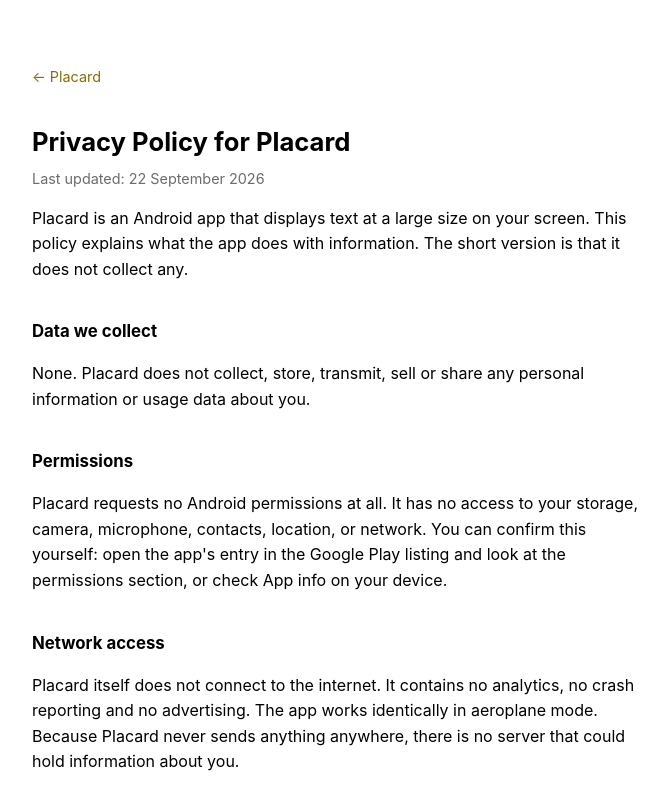
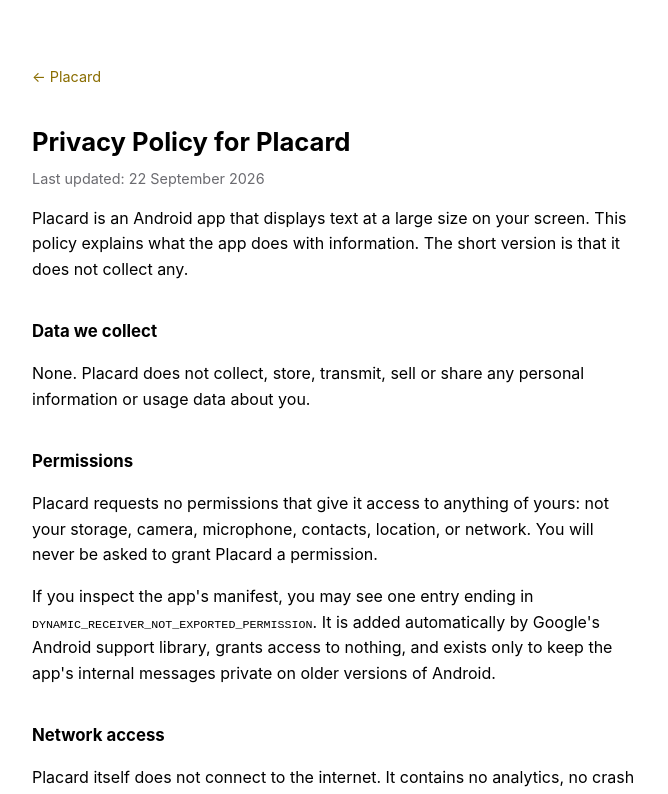
Before and after one commit to meuleman/silverline, a plain HTML site: page placard/privacy/index.html in a window 1280 px wide. Shown: the top 794 px of the page, without its empty margins (304-972 px from the left). Drawn offline with Linux system fonts and the light colour scheme.

Commit message:
changed privacy policy etc

```diff
--- a/placard/privacy/index.html
+++ b/placard/privacy/index.html
@@ -41,10 +41,16 @@
 
 <h2>Permissions</h2>
 <p>
-  Placard requests no Android permissions at all. It has no access to your
-  storage, camera, microphone, contacts, location, or network. You can confirm
-  this yourself: open the app's entry in the Google Play listing and look at the
-  permissions section, or check App info on your device.
+  Placard requests no permissions that give it access to anything of yours:
+  not your storage, camera, microphone, contacts, location, or network. You
+  will never be asked to grant Placard a permission.
+</p>
+<p>
+  If you inspect the app's manifest, you may see one entry ending in
+  <code>DYNAMIC_RECEIVER_NOT_EXPORTED_PERMISSION</code>. It is added
+  automatically by Google's Android support library, grants access to nothing,
+  and exists only to keep the app's internal messages private on older
+  versions of Android.
 </p>
 
 <h2>Network access</h2>
```
Also changed, not shown: placard/index.html (+1 -1 lines).
